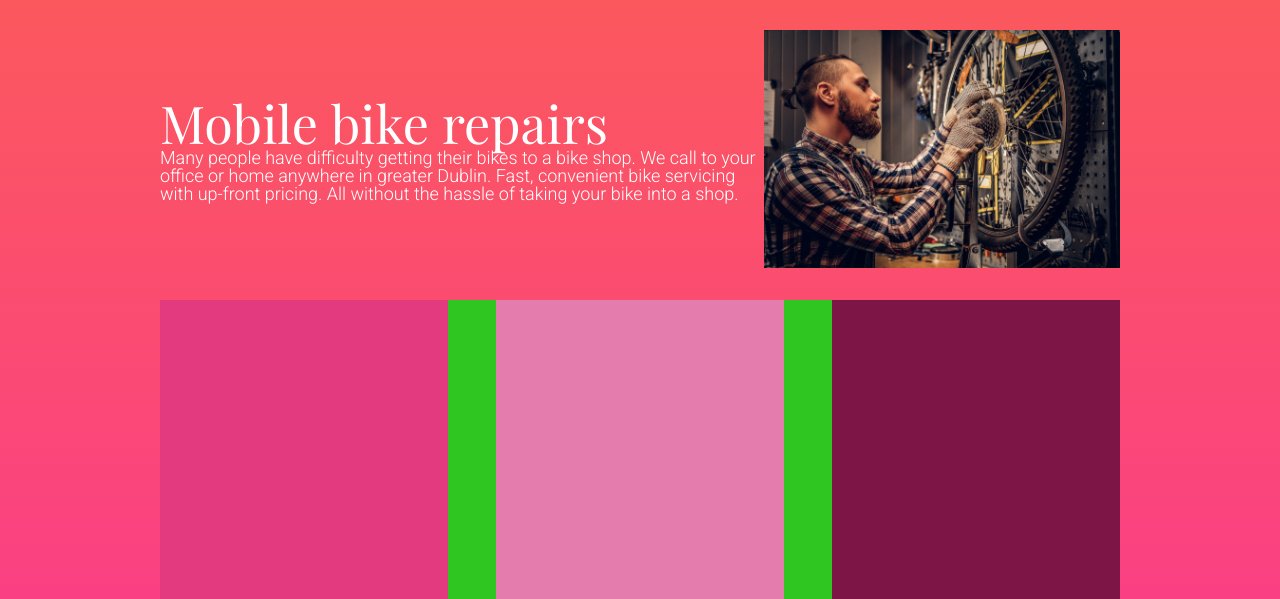
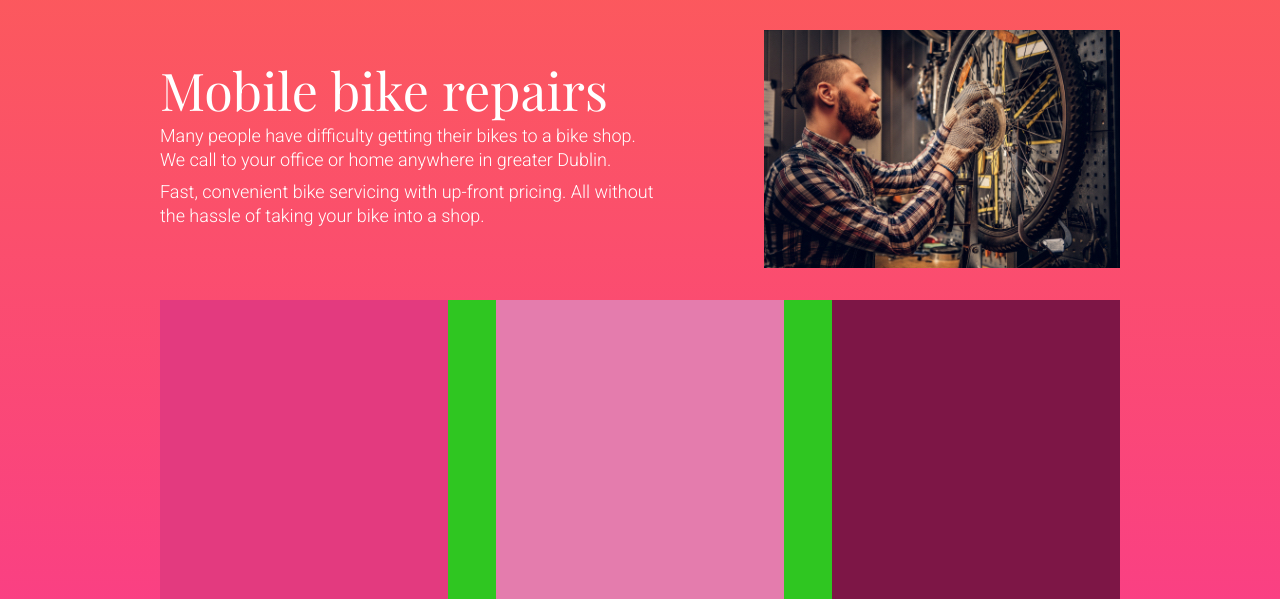
Before and after one commit to deuxemm/web-d-proj-2, a PHP site: page / in a window 1280 px wide. Shown: the part 142-741 px from the top of the page. Run offline with PHP 8.4, Linux system fonts and the light colour scheme.

Commit message:
html p tag spacing, and block padding

```diff
--- a/index.html
+++ b/index.html
@@ -37,7 +37,8 @@
             <div class="herobox1">
                 <h1>Mobile bike repairs</h1>
                 <p>Many people have difficulty getting their bikes to a bike shop. We call to your office or home anywhere in greater Dublin.
-                Fast, convenient bike servicing with up-front pricing. All without the hassle of taking your bike into a shop.</p>
+                </p>
+                <p>Fast, convenient bike servicing with up-front pricing. All without the hassle of taking your bike into a shop.</p>
             </div>
             <div class="herobox2">
             <img src="/images/image-bike-repair-service-a.jpg" alt="person servicing a bike in Dublin">
--- a/style.css
+++ b/style.css
@@ -53,6 +53,7 @@ main {
 
 .herobox1 {
     flex: 2;
+    padding-right: 100px;
 }
 
 .herobox2 {
@@ -62,4 +63,10 @@ main {
 h1 {
     font-size: 3.25rem;
     font-family: 'Playfair Display', serif;
+    margin-bottom: 0.5rem;
 }
+
+p {
+    line-height: 1.5rem;
+    margin-bottom: 0.5rem;
+}
```
